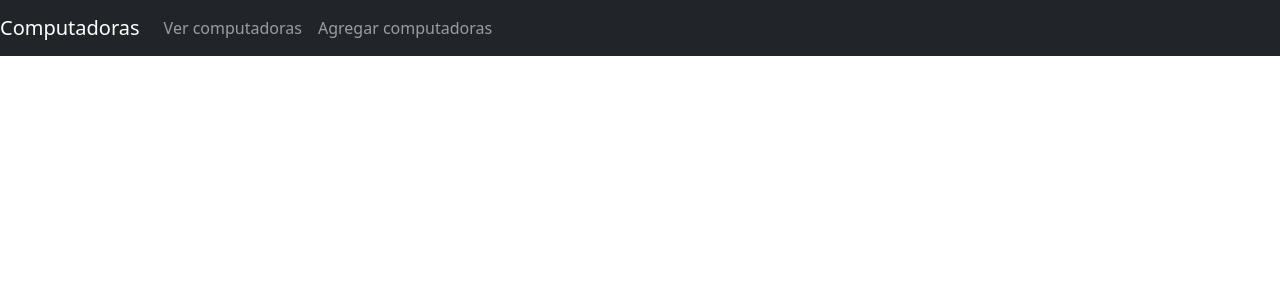
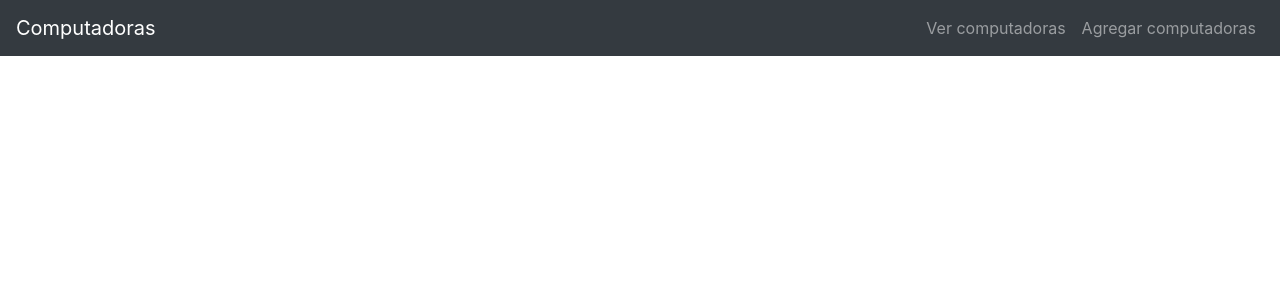
Before and after one commit to ChrisAlegria/PC-Mean, an Angular app: page / in a window 1280 px wide. Shown: the top 300 px of the page. Built offline with nearby package versions, Linux system fonts and the light colour scheme.

Commit message:
Update: General Styles

```diff
--- a/src/app/app.component.html
+++ b/src/app/app.component.html
@@ -1,3 +1,6 @@
+<link href="https://maxcdn.bootstrapcdn.com/bootstrap/4.5.2/css/bootstrap.min.css" rel="stylesheet">
+<link href="https://fonts.googleapis.com/css2?family=Roboto:wght@300;400;500;700&display=swap" rel="stylesheet">
+
 <nav class="navbar navbar-expand-lg navbar-dark bg-dark" data-bs-theme="dark">
   <a class="navbar-brand">Computadoras</a>
 
@@ -17,3 +20,7 @@
   </div>
 </nav>
 <router-outlet></router-outlet>
+
+<script src="https://ajax.googleapis.com/ajax/libs/jquery/3.5.1/jquery.min.js"></script>
+<script src="https://cdnjs.cloudflare.com/ajax/libs/popper.js/1.16.0/umd/popper.min.js"></script>
+<script src="https://maxcdn.bootstrapcdn.com/bootstrap/4.5.2/js/bootstrap.min.js"></script>
```
